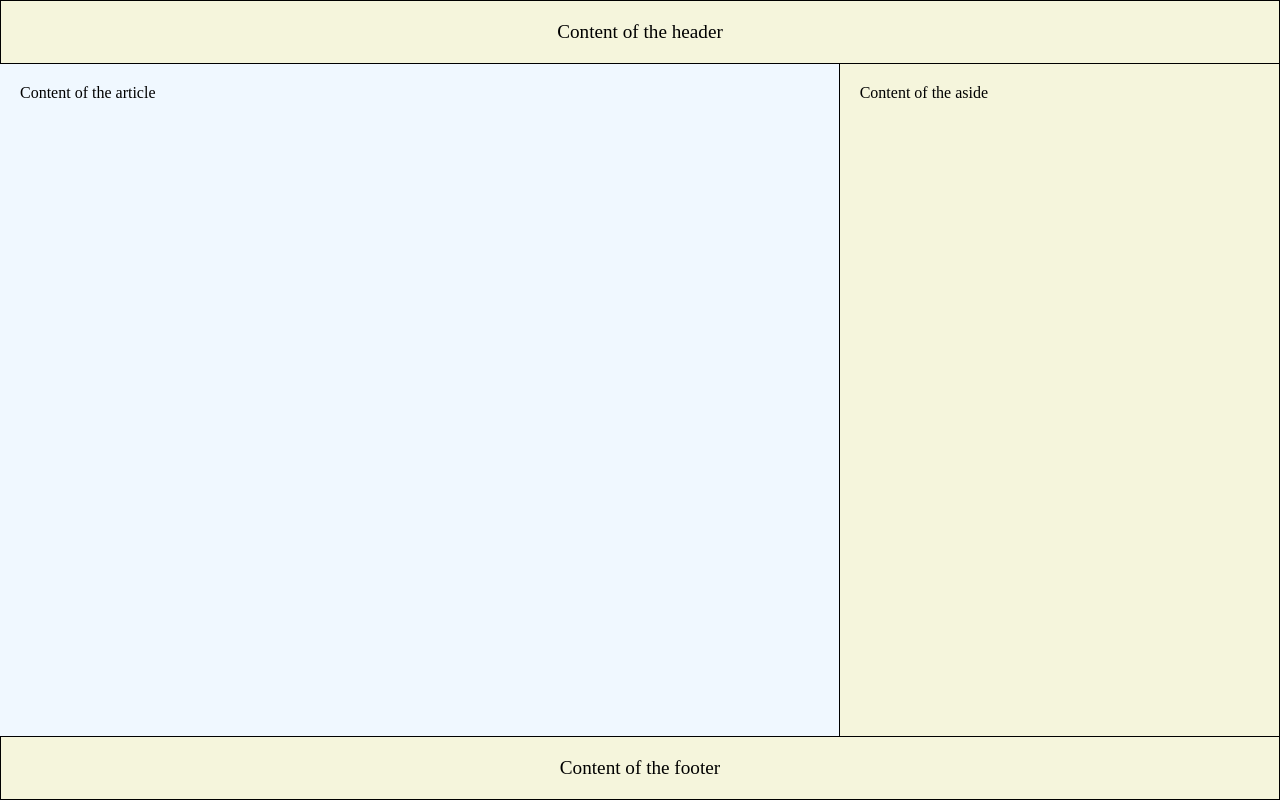
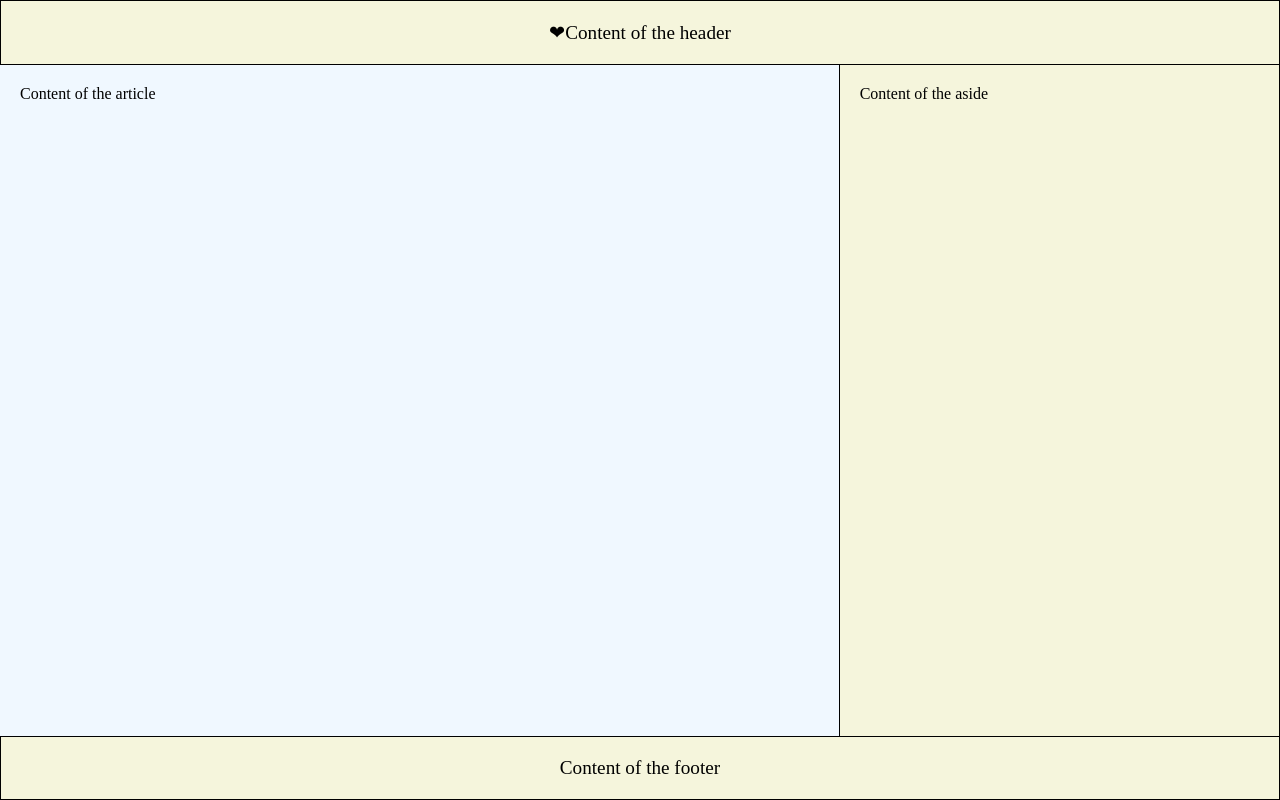
Before and after one commit to YoussefSamara/alx_html_css, a plain HTML site: page css_basic/index.html in a window 1280 px wide. Drawn offline with Linux system fonts and the light colour scheme.

Commit message:
Add files via upload

```diff
--- a/css_basic/index.html
+++ b/css_basic/index.html
@@ -7,7 +7,7 @@
     <link rel="stylesheet" href="styles.css" />
   </head>
   <body class="works_on_smartphone">
-    <header>Content of the header</header>
+    <header>&#10084;Content of the header</header>
     <main>
       <article>Content of the article</article>
       <aside>Content of the aside</aside>
```
